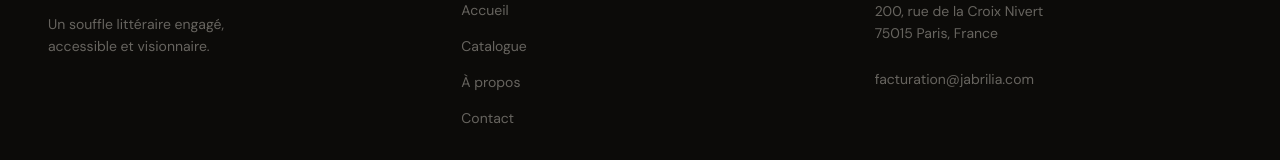
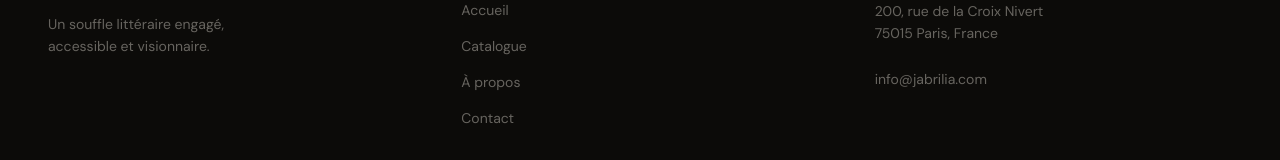
Before and after one commit to SteveMrld/Jabrilia, a Next.js app: page /contact in a window 1280 px wide. Shown: the part 1203-1363 px from the top of the page. Built offline with nearby package versions, Linux system fonts and the light colour scheme.

Commit message:
Revert "fix: email info@ → facturation@jabrilia.com partout"
This reverts commit 97cf7a790cb3b927007c8235e647ebdf290f81e7.

```diff
--- a/app/contact/ContactForm.tsx
+++ b/app/contact/ContactForm.tsx
@@ -13,7 +13,7 @@ export default function ContactForm() {
     const sujet = data.get('sujet') as string
     const message = data.get('message') as string
 
-    window.location.href = `mailto:facturation@jabrilia.com?subject=${encodeURIComponent(sujet)}&body=${encodeURIComponent(
+    window.location.href = `mailto:info@jabrilia.com?subject=${encodeURIComponent(sujet)}&body=${encodeURIComponent(
       `De : ${nom} <${email}>\n\n${message}`
     )}`
     setSent(true)
--- a/app/contact/page.tsx
+++ b/app/contact/page.tsx
@@ -49,10 +49,10 @@ export default function ContactPage() {
               <div>
                 <p className="font-sans text-[10px] tracking-[0.3em] uppercase text-gold mb-5">Email</p>
                 <a
-                  href="mailto:facturation@jabrilia.com"
+                  href="mailto:info@jabrilia.com"
                   className="font-sans text-paper/50 hover:text-gold transition-colors duration-300 text-sm"
                 >
-                  facturation@jabrilia.com
+                  info@jabrilia.com
                 </a>
               </div>
 
--- a/app/livre/[slug]/BookDetailClient.tsx
+++ b/app/livre/[slug]/BookDetailClient.tsx
@@ -162,8 +162,8 @@ export default function BookDetailClient({ book, paragraphs }: Props) {
             {/* Direct order */}
             <p className="animate-item font-sans text-[11px] text-ink/25 leading-relaxed border-t border-border pt-6">
               Commande directe :{' '}
-              <a href="mailto:facturation@jabrilia.com" className="text-gold/60 hover:text-gold transition-colors">
-                facturation@jabrilia.com
+              <a href="mailto:info@jabrilia.com" className="text-gold/60 hover:text-gold transition-colors">
+                info@jabrilia.com
               </a>
             </p>
           </div>
--- a/components/Footer.tsx
+++ b/components/Footer.tsx
@@ -46,10 +46,10 @@ export default function Footer() {
               75015 Paris, France
               <br /><br />
               <a
-                href="mailto:facturation@jabrilia.com"
+                href="mailto:info@jabrilia.com"
                 className="hover:text-gold transition-colors duration-300"
               >
-                facturation@jabrilia.com
+                info@jabrilia.com
               </a>
             </address>
           </div>
--- a/components/Nav.tsx
+++ b/components/Nav.tsx
@@ -122,10 +122,10 @@ export default function Nav() {
           </Link>
         ))}
         <a
-          href="mailto:facturation@jabrilia.com"
+          href="mailto:info@jabrilia.com"
           className="mt-8 font-sans text-xs tracking-[0.25em] uppercase text-paper/40 hover:text-gold transition-colors"
         >
-          facturation@jabrilia.com
+          info@jabrilia.com
         </a>
       </div>
     </>
```
